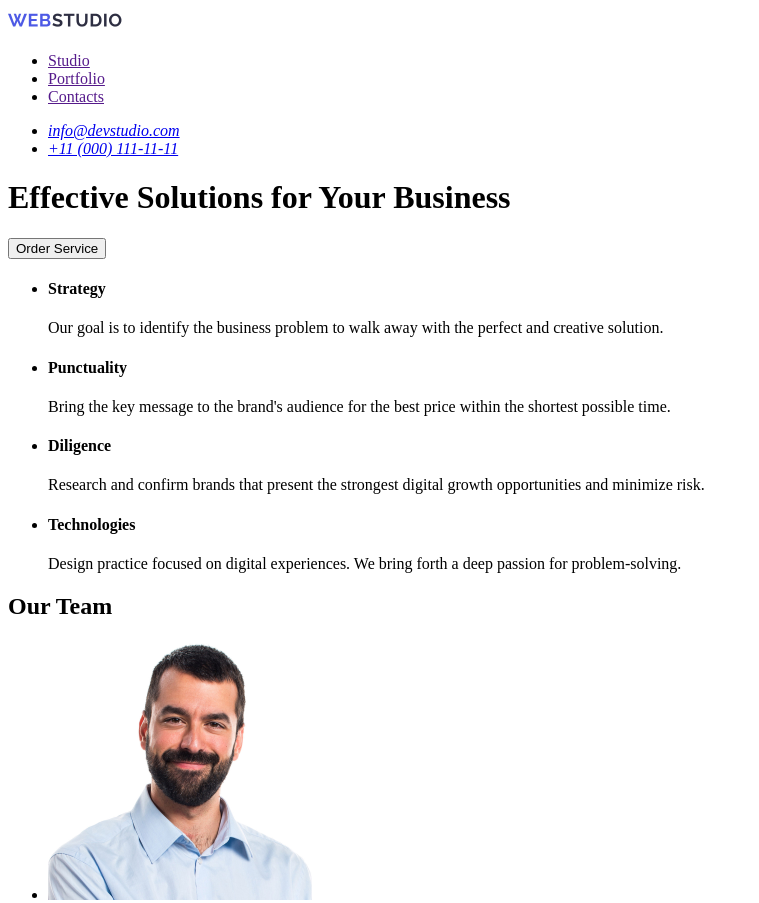
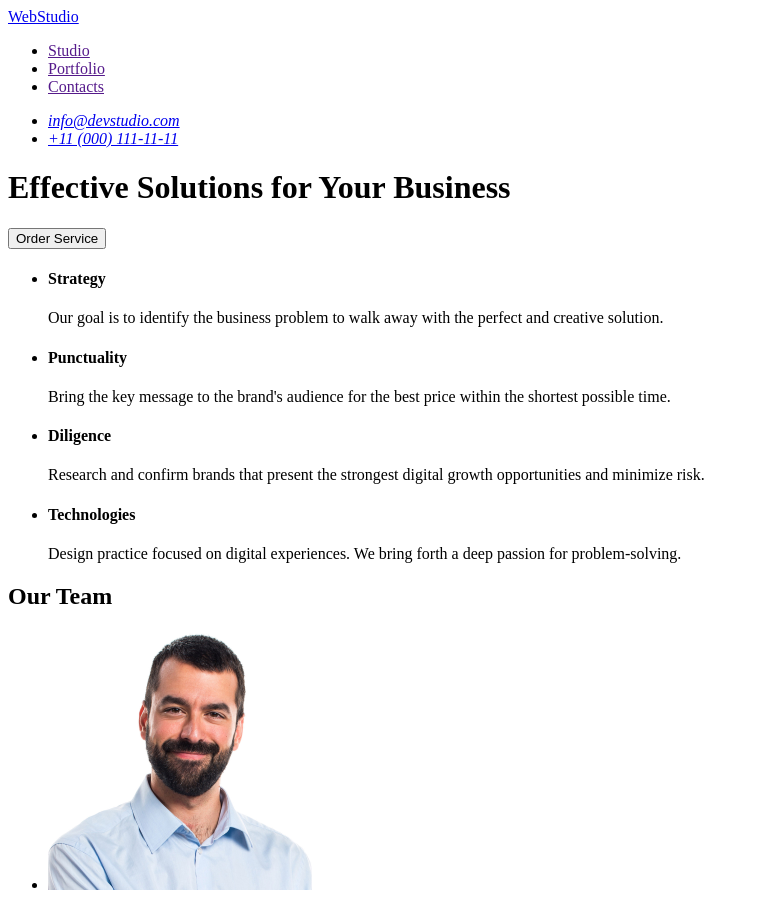
Before and after one commit to AlinaMitr/repository-example, a plain HTML site: page index.html in a window 1280 px wide. Shown: the top 903 px of the page, without its empty margins (0-759 px from the left). Drawn offline with Linux system fonts and the light colour scheme.

Commit message:
corrected errors

```diff
--- a/index.html
+++ b/index.html
@@ -7,9 +7,7 @@
   </head>
   <body>
     <header>
-      <a href="/">
-        <img src="./image/Logo.jpg" alt="logo" width="115" height="24" />
-      </a>
+      <a href="./index.html">WebStudio</a>
       <nav>
         <ul>
           <li>
@@ -119,7 +117,7 @@
       </section>
     </main>
     <footer>
-      <img src="./image/Logo.jpg" alt="Logo" width="115" height="24" />
+      <a href="./index.html">WebStudio</a>
       <p>
         Increase the flow of customers and sales for your business with digital
         marketing &amp; growth solutions.
```
